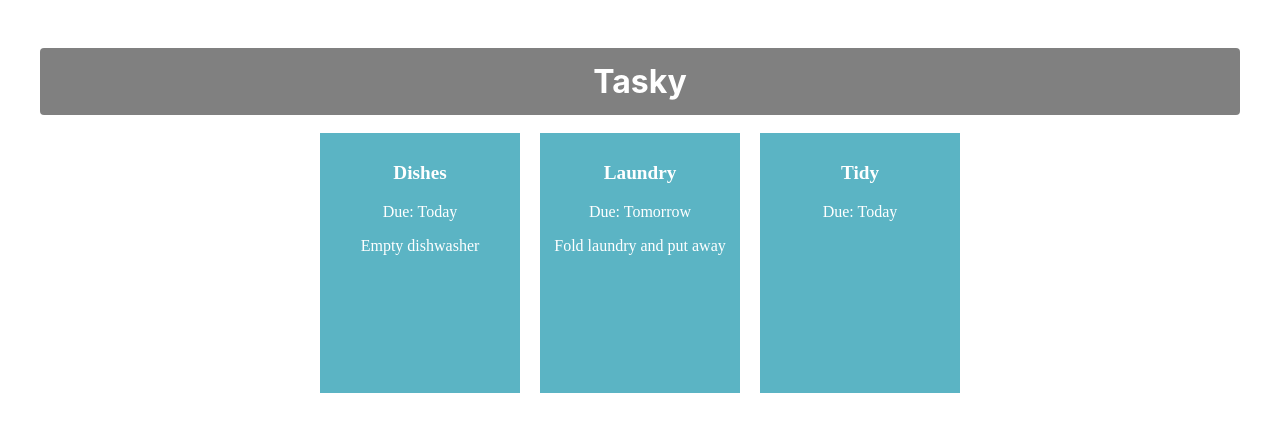
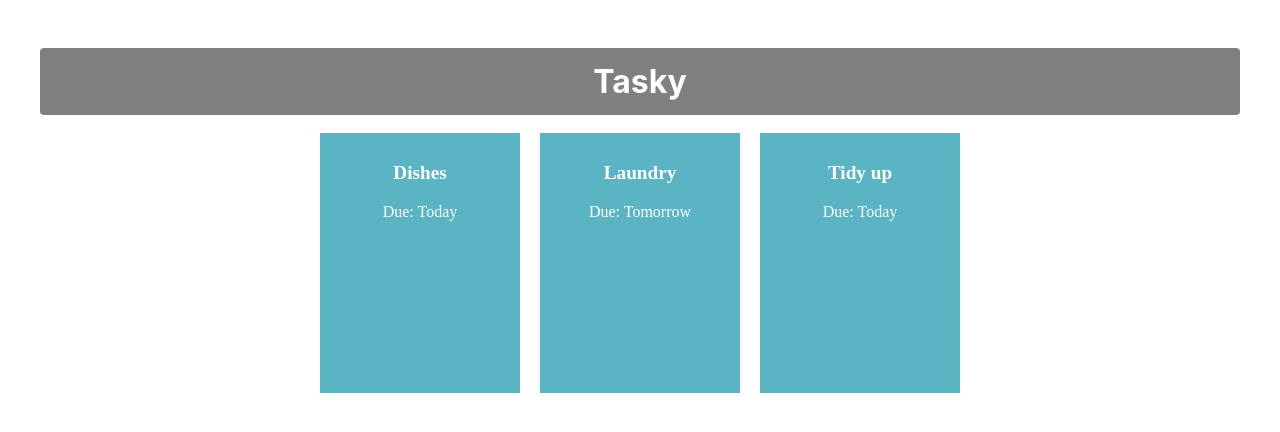
Before and after one commit to mohammedsabri/react-basics-labs, a React (Create React App) app in the folder tasky/: page / in a window 1280 px wide. Shown: the top 432 px of the page. Built offline with nearby package versions, Linux system fonts and the light colour scheme.

Commit message:
Added task state

```diff
--- a/tasky/src/App.js
+++ b/tasky/src/App.js
@@ -1,19 +1,28 @@
 import './App.css';
 import Task from './components/Task';
+import React, { useState } from 'react';
+
+
+
 
 function App() {
-  return (
-    <div className="container">
-      <h1>Tasky</h1>
-      <Task title="Dishes" deadline="Today" >
-      Empty dishwasher
-      </Task>
-      <Task title="Laundry" deadline="Tomorrow">
-        Fold laundry and put away
-    </Task>
-     <Task title="Tidy" deadline="Today" />
-    </div>
-  );
+  const [ taskState, setTaskState ] = useState({
+    tasks: [
+      { title:"Dishes", description: "Empty dishwasher", deadline: "Today" },
+      { title: "Laundry", description: "Fold clothes and put away", deadline: "Tomorrow" },
+      { title: "Tidy up", deadline: "Today" }
+    ]
+  });
+    return (
+      <div className="container">
+        <h1>Tasky</h1>
+        <Task title={taskState.tasks[0].title} deadline={taskState.tasks[0].deadline} description={taskState.tasks[0].description} />
+        <Task title={taskState.tasks[1].title} deadline={taskState.tasks[1].deadline} description={taskState.tasks[1].description} />
+        <Task title={taskState.tasks[2].title} deadline={taskState.tasks[2].deadline} description={taskState.tasks[2].description} />
+      </div>
+    );
+
+
 }
 
 export default App;
```
